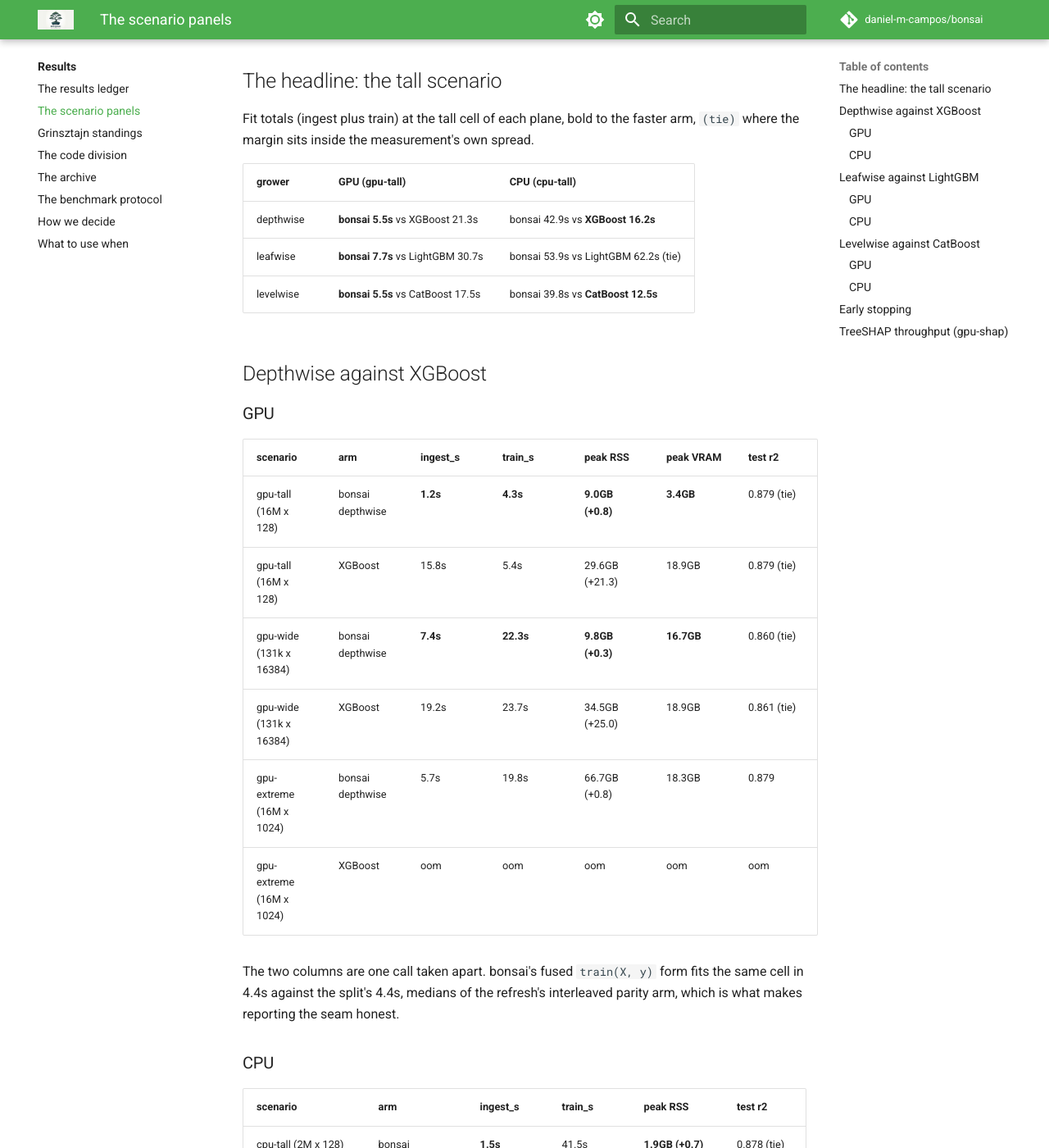
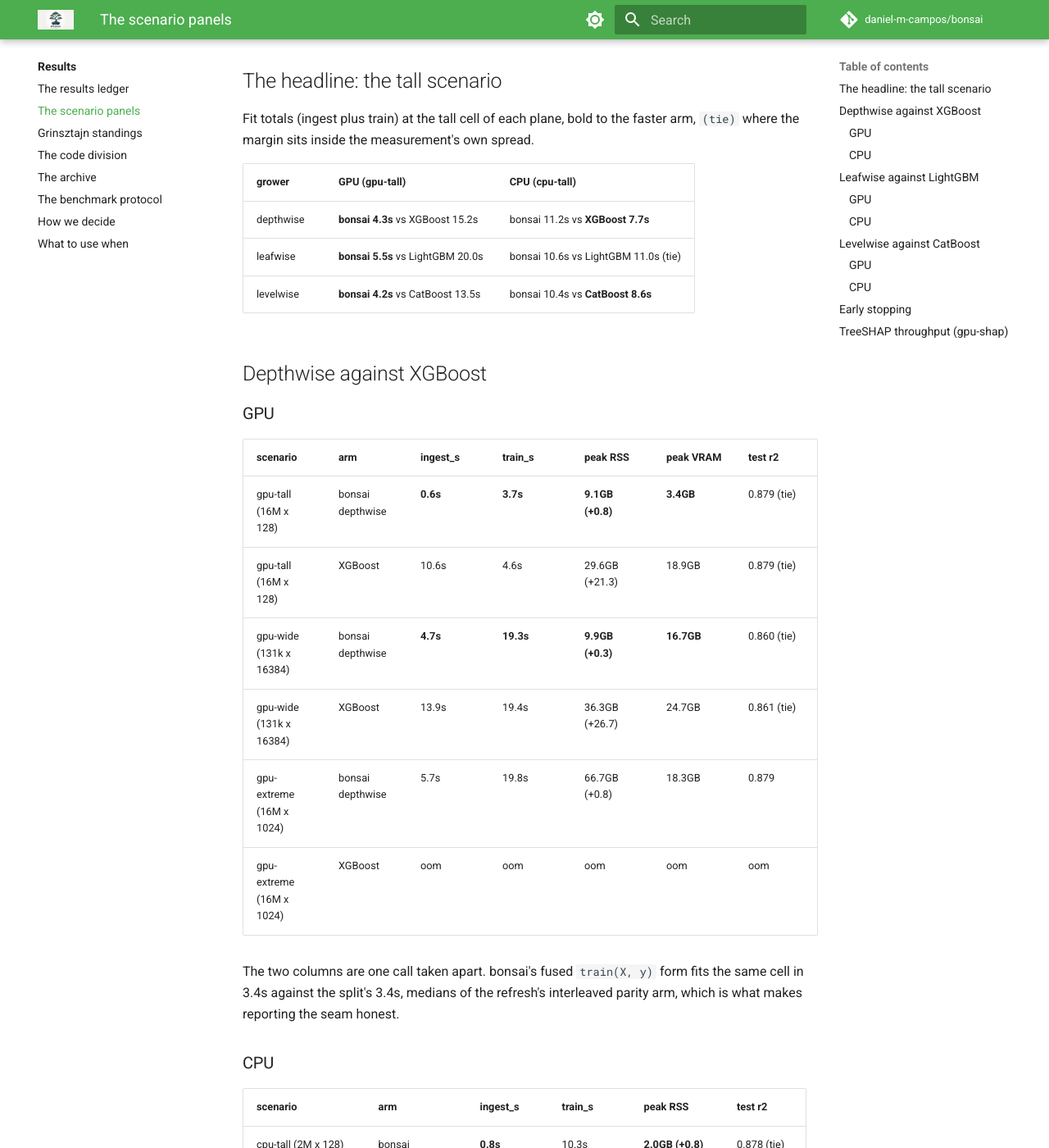
Before and after one commit to daniel-m-campos/bonsai, an MkDocs documentation site: the page built from docs/method/results/perf.md, in a window 1280 px wide and 1400 px high, scrolled down 935 px. Shown: the whole window at 82% size. Built offline with MkDocs 1.6.1 and Material for MkDocs 9.7.7, drawn with Linux system fonts in a browser that asks for light colours; comment, search, counter and statistics services are not loaded; some of the changed text lies outside the part shown.

Commit message:
bench(standings): refresh 8 axes
Axes: gpu-tall,gpu-wide,gpu-early-stop,cpu-tall,cpu-wide,gpu-shap,code,quality-grinsztajn. Same-pod refresh via scripts/standings_refresh.py (decision 96); superseded files deleted, registry updated, ledger and README regenerated.

CPU axes (cpu-tall, cpu-wide) were measured on pod-NVIDIA-RTX-PRO-6000-Blackwell-Workstation-Edition (issue #355). Every row carries its own host block, so the registry records which machine and which ceiling stands behind each axis.

```diff
--- a/docs/method/results/perf.md
+++ b/docs/method/results/perf.md
@@ -14,9 +14,9 @@
 
 | grower | GPU (gpu-tall) | CPU (cpu-tall) |
 |---|---|---|
-| depthwise | **bonsai 5.5s** vs XGBoost 21.3s | bonsai 42.9s vs **XGBoost 16.2s** |
-| leafwise | **bonsai 7.7s** vs LightGBM 30.7s | bonsai 53.9s vs LightGBM 62.2s (tie) |
-| levelwise | **bonsai 5.5s** vs CatBoost 17.5s | bonsai 39.8s vs **CatBoost 12.5s** |
+| depthwise | **bonsai 4.3s** vs XGBoost 15.2s | bonsai 11.2s vs **XGBoost 7.7s** |
+| leafwise | **bonsai 5.5s** vs LightGBM 20.0s | bonsai 10.6s vs LightGBM 11.0s (tie) |
+| levelwise | **bonsai 4.2s** vs CatBoost 13.5s | bonsai 10.4s vs **CatBoost 8.6s** |
 
 ## Depthwise against XGBoost
 
@@ -24,23 +24,23 @@
 
 | scenario | arm | ingest_s | train_s | peak RSS | peak VRAM | test r2 |
 |---|---|---|---|---|---|---|
-| gpu-tall (16M x 128) | bonsai depthwise | **1.2s** | **4.3s** | **9.0GB (+0.8)** | **3.4GB** | 0.879 (tie) |
-| gpu-tall (16M x 128) | XGBoost | 15.8s | 5.4s | 29.6GB (+21.3) | 18.9GB | 0.879 (tie) |
-| gpu-wide (131k x 16384) | bonsai depthwise | **7.4s** | **22.3s** | **9.8GB (+0.3)** | **16.7GB** | 0.860 (tie) |
-| gpu-wide (131k x 16384) | XGBoost | 19.2s | 23.7s | 34.5GB (+25.0) | 18.9GB | 0.861 (tie) |
+| gpu-tall (16M x 128) | bonsai depthwise | **0.6s** | **3.7s** | **9.1GB (+0.8)** | **3.4GB** | 0.879 (tie) |
+| gpu-tall (16M x 128) | XGBoost | 10.6s | 4.6s | 29.6GB (+21.3) | 18.9GB | 0.879 (tie) |
+| gpu-wide (131k x 16384) | bonsai depthwise | **4.7s** | **19.3s** | **9.9GB (+0.3)** | **16.7GB** | 0.860 (tie) |
+| gpu-wide (131k x 16384) | XGBoost | 13.9s | 19.4s | 36.3GB (+26.7) | 24.7GB | 0.861 (tie) |
 | gpu-extreme (16M x 1024) | bonsai depthwise | 5.7s | 19.8s | 66.7GB (+0.8) | 18.3GB | 0.879 |
 | gpu-extreme (16M x 1024) | XGBoost | oom | oom | oom | oom | oom |
 
-The two columns are one call taken apart. bonsai's fused `train(X, y)` form fits the same cell in 4.4s against the split's 4.4s, medians of the refresh's interleaved parity arm, which is what makes reporting the seam honest.
+The two columns are one call taken apart. bonsai's fused `train(X, y)` form fits the same cell in 3.4s against the split's 3.4s, medians of the refresh's interleaved parity arm, which is what makes reporting the seam honest.
 
 ### CPU
 
 | scenario | arm | ingest_s | train_s | peak RSS | test r2 |
 |---|---|---|---|---|---|
-| cpu-tall (2M x 128) | bonsai depthwise | **1.5s** | 41.5s | **1.9GB (+0.7)** | 0.878 (tie) |
-| cpu-tall (2M x 128) | XGBoost | 1.9s | **14.2s** | 2.3GB (+1.1) | 0.877 (tie) |
-| cpu-wide (16k x 16384) | bonsai depthwise | **3.0s** | **128.1s** | **10.1GB (+8.9)** | **0.773** |
-| cpu-wide (16k x 16384) | XGBoost | 3.8s | 194.9s | 20.2GB (+19.0) | 0.772 |
+| cpu-tall (2M x 128) | bonsai depthwise | **0.8s** | 10.3s | **2.0GB (+0.8)** | 0.878 (tie) |
+| cpu-tall (2M x 128) | XGBoost | 1.6s | **6.1s** | 2.3GB (+1.1) | 0.877 (tie) |
+| cpu-wide (16k x 16384) | bonsai depthwise | **1.6s** | **53.1s** | **10.2GB (+9.0)** | **0.773** |
+| cpu-wide (16k x 16384) | XGBoost | 2.7s | 92.4s | 20.1GB (+18.9) | 0.772 |
 
 ## Leafwise against LightGBM
 
@@ -48,10 +48,10 @@
 
 | scenario | arm | ingest_s | train_s | peak RSS | peak VRAM | test r2 |
 |---|---|---|---|---|---|---|
-| gpu-tall (16M x 128) | bonsai leafwise | **1.2s** | **6.5s** | **9.0GB (+0.8)** | **3.5GB** | 0.879 |
-| gpu-tall (16M x 128) | LightGBM | 17.2s | 13.5s | 15.2GB (+7.0) | 5.4GB | **0.885** |
-| gpu-wide (131k x 16384) | bonsai leafwise | **8.2s** | **79.8s** | **9.9GB (+0.3)** | **18.5GB** | 0.860 |
-| gpu-wide (131k x 16384) | LightGBM | 132.5s | 164.5s | 56.2GB (+46.6) | 20.8GB | **0.868** |
+| gpu-tall (16M x 128) | bonsai leafwise | **0.6s** | **4.9s** | **9.1GB (+0.8)** | **3.5GB** | 0.879 |
+| gpu-tall (16M x 128) | LightGBM | 11.2s | 8.8s | 15.2GB (+7.0) | 5.4GB | **0.885** |
+| gpu-wide (131k x 16384) | bonsai leafwise | **4.8s** | **66.2s** | **9.9GB (+0.3)** | **18.5GB** | 0.860 |
+| gpu-wide (131k x 16384) | LightGBM | 57.0s | 134.0s | 58.1GB (+48.5) | 20.7GB | **0.868** |
 | gpu-extreme (16M x 1024) | bonsai leafwise | **6.2s** | **22.1s** | **66.7GB (+0.8)** | **18.4GB** | 0.879 |
 | gpu-extreme (16M x 1024) | LightGBM | 163.3s | 71.4s | 115.8GB (+49.9) | 34.3GB | **0.886** |
 
@@ -59,10 +59,10 @@
 
 | scenario | arm | ingest_s | train_s | peak RSS | test r2 |
 |---|---|---|---|---|---|
-| cpu-tall (2M x 128) | bonsai leafwise | **1.4s** | 52.5s (tie) | **1.9GB (+0.7)** | 0.878 (tie) |
-| cpu-tall (2M x 128) | LightGBM | 2.6s | 59.6s (tie) | 2.1GB (+0.9) | 0.877 (tie) |
-| cpu-wide (16k x 16384) | bonsai leafwise | **3.1s** | **93.9s** | **8.9GB (+7.7)** | 0.773 |
-| cpu-wide (16k x 16384) | LightGBM | 21.4s | 114.3s | 19.5GB (+18.3) | **0.776** |
+| cpu-tall (2M x 128) | bonsai leafwise | **0.9s** | 9.8s (tie) | **1.9GB (+0.7)** | 0.878 (tie) |
+| cpu-tall (2M x 128) | LightGBM | 1.9s | 9.1s (tie) | 2.1GB (+0.9) | 0.877 (tie) |
+| cpu-wide (16k x 16384) | bonsai leafwise | **1.6s** | **32.4s** | **8.8GB (+7.7)** | 0.773 |
+| cpu-wide (16k x 16384) | LightGBM | 7.6s | 44.4s | 19.5GB (+18.3) | **0.776** |
 
 ## Levelwise against CatBoost
 
@@ -70,10 +70,10 @@
 
 | scenario | arm | ingest_s | train_s | peak RSS | peak VRAM | test r2 |
 |---|---|---|---|---|---|---|
-| gpu-tall (16M x 128) | bonsai levelwise | **1.2s** | **4.3s** | **9.0GB (+0.8)** | **3.4GB** | 0.876 (tie) |
-| gpu-tall (16M x 128) | CatBoost | 2.5s | 15.1s | 25.5GB (+17.3) | 90.2GB | 0.875 (tie) |
-| gpu-wide (131k x 16384) | bonsai levelwise | 7.8s | **23.4s** | **9.9GB (+0.3)** | **16.7GB** | **0.876** |
-| gpu-wide (131k x 16384) | CatBoost | **2.6s** | 70.1s | 26.1GB (+16.5) | 90.2GB | 0.874 |
+| gpu-tall (16M x 128) | bonsai levelwise | **0.6s** | **3.6s** | **9.1GB (+0.8)** | **3.4GB** | 0.876 (tie) |
+| gpu-tall (16M x 128) | CatBoost | 1.8s | 11.7s | 25.7GB (+17.5) | 90.3GB | 0.875 (tie) |
+| gpu-wide (131k x 16384) | bonsai levelwise | 5.0s | **20.2s** | **9.9GB (+0.3)** | **16.7GB** | **0.876** |
+| gpu-wide (131k x 16384) | CatBoost | **0.9s** | 50.2s | 26.3GB (+16.7) | 90.3GB | 0.874 |
 | gpu-extreme (16M x 1024) | bonsai levelwise | **6.3s** | **17.1s** | **66.7GB (+0.8)** | **18.2GB** | 0.877 (tie) |
 | gpu-extreme (16M x 1024) | CatBoost | 13.6s | 84.3s | 196.2GB (+130.3) | 90.2GB | 0.876 (tie) |
 
@@ -81,12 +81,12 @@
 
 | scenario | arm | ingest_s | train_s | peak RSS | test r2 |
 |---|---|---|---|---|---|
-| cpu-tall (2M x 128) | bonsai levelwise | 1.3s | 38.5s | **2.0GB (+0.8)** | **0.876** |
-| cpu-tall (2M x 128) | CatBoost | **0.3s** | **12.2s** | 4.0GB (+2.8) | 0.874 |
-| cpu-wide (16k x 16384) | bonsai levelwise | 2.8s | 175.8s | **11.2GB (+10.0)** | **0.862** |
-| cpu-wide (16k x 16384) | CatBoost | **0.6s** | **134.1s** | 18.5GB (+17.3) | 0.840 |
+| cpu-tall (2M x 128) | bonsai levelwise | 0.8s | 9.5s | **2.0GB (+0.8)** | **0.876** |
+| cpu-tall (2M x 128) | CatBoost | **0.2s** | **8.4s** | 4.1GB (+2.9) | 0.874 |
+| cpu-wide (16k x 16384) | bonsai levelwise | 1.6s | 75.8s | **11.3GB (+10.2)** | **0.862** |
+| cpu-wide (16k x 16384) | CatBoost | **0.2s** | **63.9s** | 18.6GB (+17.4) | 0.840 |
 
-*Source: [`gpu-tall-2026-08.jsonl`](../../../benchmarks/results/gpu-tall-2026-08.jsonl), [`gpu-wide-2026-08.jsonl`](../../../benchmarks/results/gpu-wide-2026-08.jsonl), [`gpu-extreme-2026-08.jsonl`](../../../benchmarks/results/gpu-extreme-2026-08.jsonl), [`cpu-tall-2026-08.jsonl`](../../../benchmarks/results/cpu-tall-2026-08.jsonl), [`cpu-wide-2026-08.jsonl`](../../../benchmarks/results/cpu-wide-2026-08.jsonl), [`gpu-early-stop-2026-08.jsonl`](../../../benchmarks/results/gpu-early-stop-2026-08.jsonl). As-run under the redesigned scenario matrix (decision 103), best of the session's repeats per arm. Each plane runs on one pod, so the arms compare within a plane and not across the two. The GPU plane is measured at `e2bb3ac` (2026-08-20, pod-NVIDIA-RTX-PRO-6000-Blackwell-Server-Edition). The CPU plane is measured at `e2bb3ac` (2026-08-20, pod-NVIDIA-RTX-PRO-6000-Blackwell-Server-Edition).*
+*Source: [`gpu-tall-2026-08.jsonl`](../../../benchmarks/results/gpu-tall-2026-08.jsonl), [`gpu-wide-2026-08.jsonl`](../../../benchmarks/results/gpu-wide-2026-08.jsonl), [`gpu-extreme-2026-08.jsonl`](../../../benchmarks/results/gpu-extreme-2026-08.jsonl), [`cpu-tall-2026-08.jsonl`](../../../benchmarks/results/cpu-tall-2026-08.jsonl), [`cpu-wide-2026-08.jsonl`](../../../benchmarks/results/cpu-wide-2026-08.jsonl), [`gpu-early-stop-2026-08.jsonl`](../../../benchmarks/results/gpu-early-stop-2026-08.jsonl). As-run under the redesigned scenario matrix (decision 103), best of the session's repeats per arm. Each plane runs on one pod, so the arms compare within a plane and not across the two. The GPU plane is measured at `e2bb3ac` and `ff3655a` (2026-08-20 and 2026-08-25, pod-NVIDIA-RTX-PRO-6000-Blackwell-Server-Edition and pod-NVIDIA-RTX-PRO-6000-Blackwell-Workstation-Edition). The CPU plane is measured at `ff3655a` (2026-08-25, pod-NVIDIA-RTX-PRO-6000-Blackwell-Workstation-Edition).*
 
 ## Early stopping
 
@@ -94,12 +94,12 @@
 
 | grower | arm | eval overhead | stop-arm fit | stopped at |
 |---|---|---|---|---|
-| depthwise | bonsai depthwise | +20.0% | 47.7s | 1339 |
-| depthwise | XGBoost | -0.3% | 59.9s | 1116 |
-| leafwise | bonsai leafwise | +16.0% | 59.5s | 1081 |
-| leafwise | LightGBM | +9.1% | 105.6s | 979 |
-| levelwise | bonsai levelwise | +25.8% | 68.6s | 2000 |
-| levelwise | CatBoost | +8.6% | 117.8s | 1859 |
+| depthwise | bonsai depthwise | +19.5% | 36.1s | 1159 |
+| depthwise | XGBoost | +0.6% | 49.9s | 1116 |
+| leafwise | bonsai leafwise | +14.3% | 50.5s | 1180 |
+| leafwise | LightGBM | +2.0% | 69.5s | 979 |
+| levelwise | bonsai levelwise | +17.0% | 59.4s | 2000 |
+| levelwise | CatBoost | +6.1% | 100.4s | 1933 |
 
 ## TreeSHAP throughput (gpu-shap)
 
@@ -107,14 +107,14 @@
 
 | cell | bonsai depthwise (GPU) | XGBoost (GPU) | LightGBM (CPU SHAP) | CatBoost (CPU SHAP) |
 |---|---|---|---|---|
-| 1,048,576 x 128, depth 6 | **0.57** | 2.38 | 172.62 | 3.16 |
-| 1,048,576 x 128, depth 8 | **2.46** | 7.46 | - | 4.38 |
-| 1,048,576 x 512, depth 6 | **0.84** | 2.57 | 182.09 | 7.88 |
-| 4,194,304 x 128, depth 6 | **1.34** | 5.61 | 377.82 | 8.18 |
+| 1,048,576 x 128, depth 6 | **0.47** | 2.12 | 80.88 | 3.08 |
+| 1,048,576 x 128, depth 8 | **1.83** | 6.60 | 642.47 | 3.34 |
+| 1,048,576 x 512, depth 6 | **0.63** | 2.20 | 82.67 | 7.40 |
+| 4,194,304 x 128, depth 6 | **0.98** | 4.90 | 184.13 | 7.09 |
 
 | cell | bonsai depthwise (GPU) | XGBoost (GPU) | LightGBM (CPU SHAP) | CatBoost (CPU SHAP) |
 |---|---|---|---|---|
-| 1,048,576 x 128, depth 6 | 4.7e-06 | 2.8e-06 | 0.0e+00 | 0.0e+00 |
-| 1,048,576 x 128, depth 8 | 6.8e-06 | 5.3e-06 | - | 0.0e+00 |
-| 1,048,576 x 512, depth 6 | 3.5e-06 | 3.2e-06 | 0.0e+00 | 0.0e+00 |
-| 4,194,304 x 128, depth 6 | 5.2e-06 | 4.0e-06 | 0.0e+00 | 0.0e+00 |
+| 1,048,576 x 128, depth 6 | 5.0e-06 | 2.8e-06 | 0.0e+00 | 0.0e+00 |
+| 1,048,576 x 128, depth 8 | 6.6e-06 | 5.3e-06 | 0.0e+00 | 0.0e+00 |
+| 1,048,576 x 512, depth 6 | 3.6e-06 | 3.2e-06 | 0.0e+00 | 0.0e+00 |
+| 4,194,304 x 128, depth 6 | 4.0e-06 | 4.0e-06 | 0.0e+00 | 0.0e+00 |
```
Also changed, not shown: README.md (+1 -1 lines), docs/method/results.md (+1 -1 lines), docs/method/results/code-metrics.md (+9 -9 lines), 10 other files.
